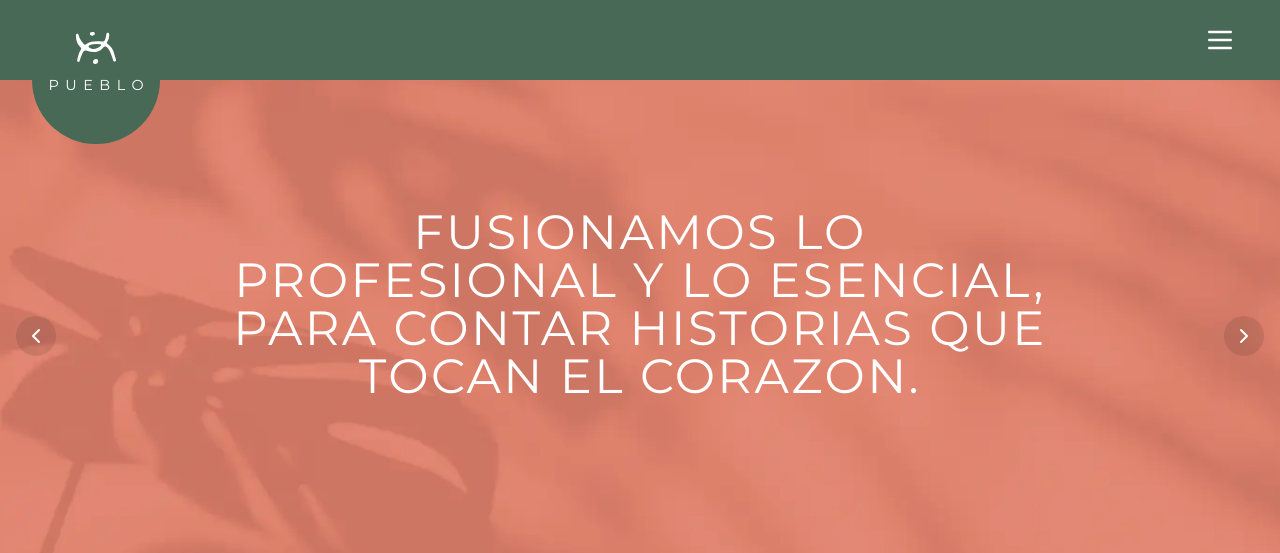
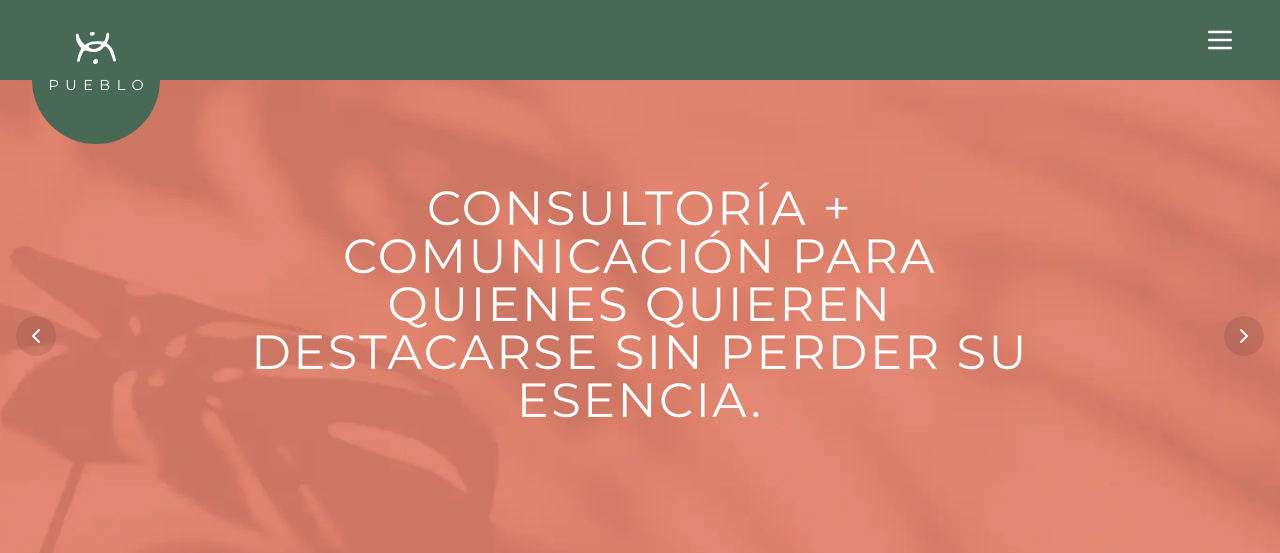
Before and after one commit to pueblobranding/pueblo, a Next.js app: page / in a window 1280 px wide. Shown: the top 553 px of the page. Built offline with nearby package versions, Linux system fonts and the light colour scheme; no server answers.

Commit message:
Update carousel components with new headings for enhanced messaging and clarity, emphasizing brand authenticity and strategic communication.

```diff
--- a/components/carousel/en-pueblo-hacemos.tsx
+++ b/components/carousel/en-pueblo-hacemos.tsx
@@ -14,9 +14,10 @@ export default function EnPuebloHacemos() {
                 >
                     <article className="container mx-auto max-w-6xl">
 
-                        <h1 className="text-white text-2xl md:text-4xl lg:text-5xl text-center mb-16 tracking-wider rounded-4xl py-20 md:mx-40">
-                        HACEMOS COMUNICACIÓN CON CONSCIENCIA.
-                        <br /> TRANSFORMANDO MARCAS DESDE ADENTRO
+                        <h1 className="text-white text-2xl md:text-4xl lg:text-5xl text-center mb-16 tracking-wider rounded-4xl py-20 md:mx-40 uppercase">
+                        Creamos y transformamos marcas auténticas
+                        <br />
+                        con estratégia, propósito y corazón
                         </h1>
 
                     </article>
--- a/components/carousel/encontramos-que-hace.tsx
+++ b/components/carousel/encontramos-que-hace.tsx
@@ -15,10 +15,8 @@ export default function EncontramosQueHace() {
                 <article className="container mx-auto max-w-6xl">
 
                     {/* <div className="text-center text-md md:text-2xl font-bold"> */}
-                    <h1  className="text-white text-3xl md:text-4xl lg:text-5xl text-center mb-16 tracking-wider rounded-4xl py-20 md:mx-40">
-                        ENCONTRAMOS
-                        <br />QUÉ HACE LATIR
-                        <br />A TU MARCA
+                    <h1  className="text-white text-3xl md:text-4xl lg:text-5xl text-center mb-16 tracking-wider rounded-4xl py-20 md:mx-40 uppercase">
+                    Encontramos qué hace <b> latir </b> tu marca, proyecto o empresa
                     </h1>
                     {/* </div> */}
                 </article>
--- a/components/carousel/fusionamos-lo-profesional.tsx
+++ b/components/carousel/fusionamos-lo-profesional.tsx
@@ -14,9 +14,10 @@ export default function FusionamosLoProfesional() {
             >
                 <article className="container mx-auto max-w-6xl">
 
-                    <h1 className="text-white text-2xl md:text-4xl lg:text-5xl text-center mb-16 tracking-wider rounded-4xl py-20 mx-4 md:mx-40">
-                        FUSIONAMOS LO PROFESIONAL Y LO ESENCIAL,
-                        PARA CONTAR HISTORIAS QUE TOCAN EL CORAZON.
+                    <h1 className="text-white text-2xl md:text-4xl lg:text-5xl text-center mb-16 tracking-wider rounded-4xl py-20 mx-4 md:mx-40 uppercase">
+                        Consultoría + comunicación
+                        para quienes quieren destacarse sin perder su esencia.
+
                     </h1>
 
                 </article>
```
